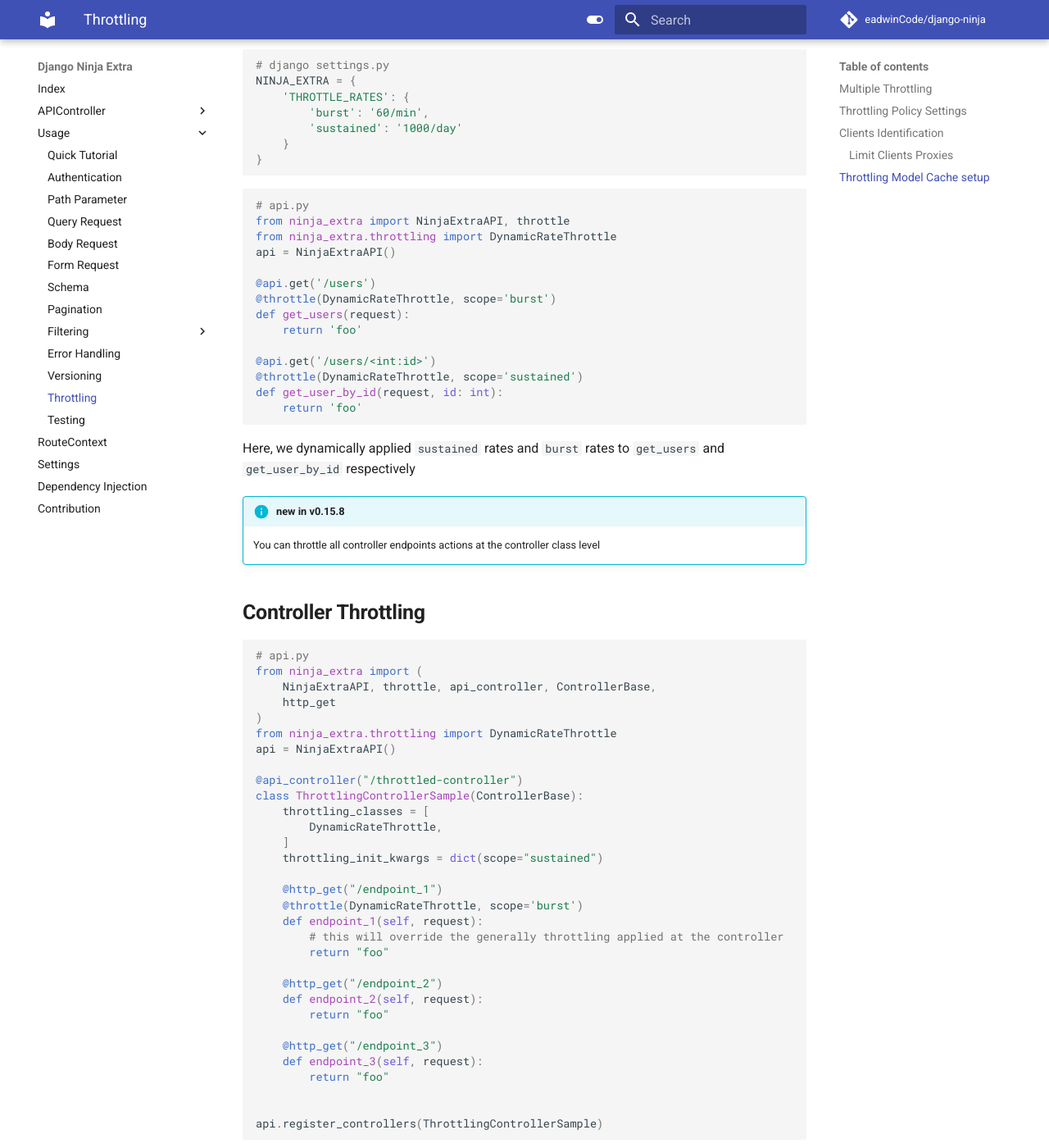
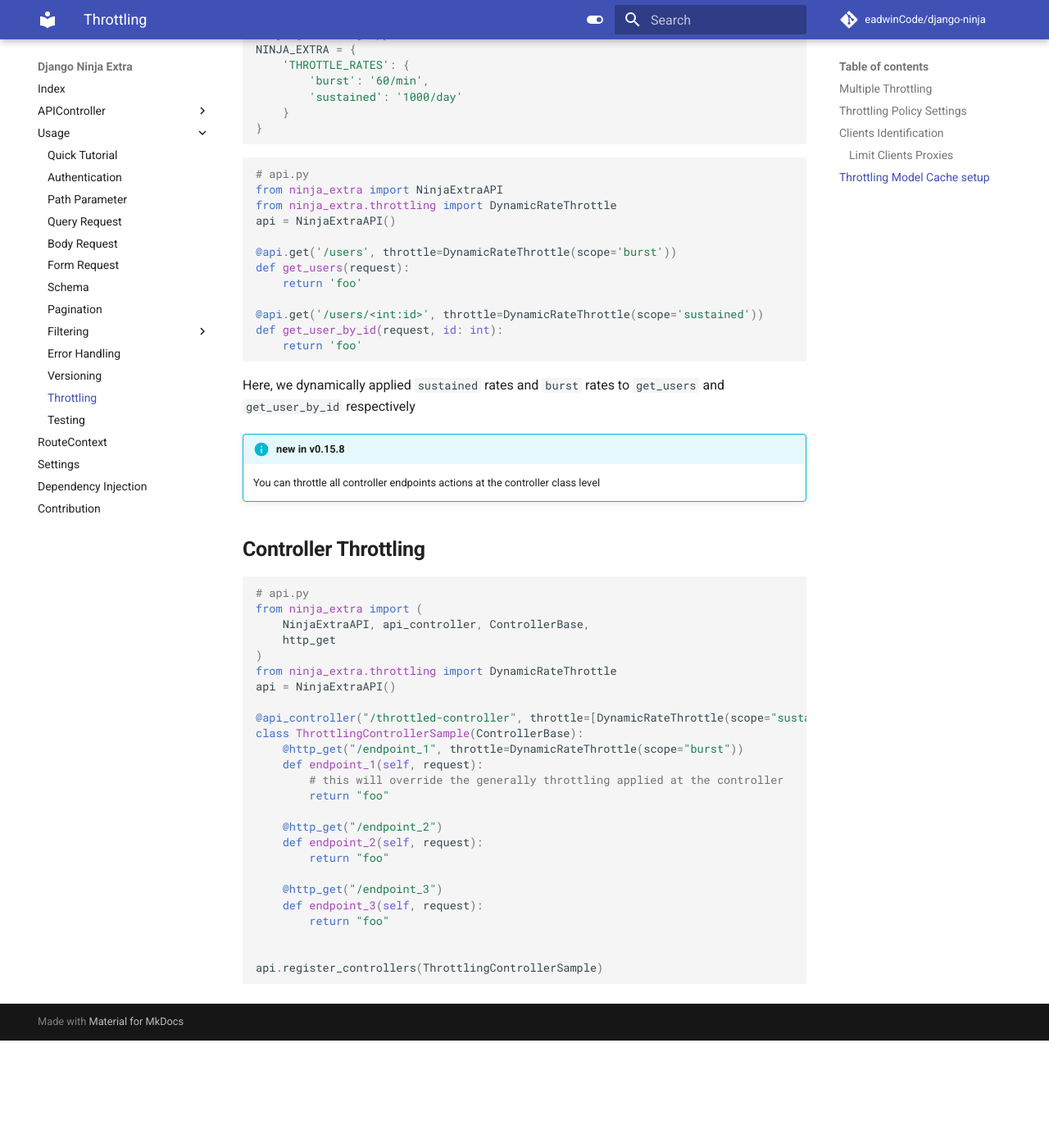
Before and after one commit to eadwinCode/django-ninja-extra, an MkDocs documentation site: the page built from docs/tutorial/throttling.md, in a window 1280 px wide and 1400 px high, scrolled down 3772 px. Shown: the whole window at 82% size. Built offline with MkDocs 1.6.1 and Material for MkDocs 9.7.7, drawn with Linux system fonts in a browser that asks for light colours; comment, search, counter and statistics services are not loaded; after the commit the page ends 5041 px from its top, so only the background shows below that; some of the changed text lies outside the part shown.

Commit message:
Updated docs

````diff
--- a/docs/tutorial/throttling.md
+++ b/docs/tutorial/throttling.md
@@ -4,11 +4,11 @@ Throttling can be seen as a permission that determines if a request should be au
 It indicates a temporary state used to control the rate of requests that clients can make to an API.
 
 ```python
-from ninja_extra import NinjaExtraAPI, throttle
+from ninja_extra import NinjaExtraAPI
+from ninja_extra.throttling import UserRateThrottle, AnonRateThrottle
 api = NinjaExtraAPI()
 
-@api.get('/users')
-@throttle  # this will apply default throttle classes [UserRateThrottle, AnonRateThrottle]
+@api.get('/users', throttle=[AnonRateThrottle(), UserRateThrottle()])
 def my_throttled_endpoint(request):
     return 'foo'
 ```
@@ -23,7 +23,7 @@ constraints, which could be burst throttling rate or sustained throttling rates,
 for example, you might want to limit a user to a maximum of 60 requests per minute, and 1000 requests per day.
 
 ```python
-from ninja_extra import NinjaExtraAPI, throttle
+from ninja_extra import NinjaExtraAPI
 from ninja_extra.throttling import UserRateThrottle
 api = NinjaExtraAPI()
 
@@ -36,8 +36,7 @@ class User1000PerDayRateThrottle(UserRateThrottle):
     rate = "1000/day"
     scope = "days"
 
-@api.get('/users')
-@throttle(User60MinRateThrottle, User1000PerDayRateThrottle)
+@api.get('/users', throttle=[User60MinRateThrottle(), User1000PerDayRateThrottle()])
 def my_throttled_endpoint(request):
     return 'foo'
 
@@ -61,13 +60,12 @@ NINJA_EXTRA = {
 The rate descriptions used in `THROTTLE_RATES` may include `second`, `minute`, `hour` or `day` as the throttle period.
 
 ```python
-from ninja_extra import NinjaExtraAPI, throttle
+from ninja_extra import NinjaExtraAPI
 from ninja_extra.throttling import UserRateThrottle
 
 api = NinjaExtraAPI()
 
-@api.get('/users')
-@throttle(UserRateThrottle)
+@api.get('/users', throttle=UserRateThrottle())
 def my_throttled_endpoint(request):
     return 'foo'
 ```
@@ -162,17 +160,15 @@ NINJA_EXTRA = {
 
 ```python
 # api.py
-from ninja_extra import NinjaExtraAPI, throttle
+from ninja_extra import NinjaExtraAPI
 from ninja_extra.throttling import DynamicRateThrottle
 api = NinjaExtraAPI()
 
-@api.get('/users')
-@throttle(DynamicRateThrottle, scope='burst')
+@api.get('/users', throttle=DynamicRateThrottle(scope='burst'))
 def get_users(request):
     return 'foo'
 
-@api.get('/users/<int:id>')
-@throttle(DynamicRateThrottle, scope='sustained')
+@api.get('/users/<int:id>', throttle=DynamicRateThrottle(scope='sustained'))
 def get_user_by_id(request, id: int):
     return 'foo'
 ```
@@ -187,21 +183,15 @@ Here, we dynamically applied `sustained` rates and `burst` rates to `get_users`
 ```python
 # api.py
 from ninja_extra import (
-    NinjaExtraAPI, throttle, api_controller, ControllerBase,
+    NinjaExtraAPI, api_controller, ControllerBase,
     http_get
 )
 from ninja_extra.throttling import DynamicRateThrottle
 api = NinjaExtraAPI()
 
-@api_controller("/throttled-controller")
+@api_controller("/throttled-controller", throttle=[DynamicRateThrottle(scope="sustained")])
 class ThrottlingControllerSample(ControllerBase):
-    throttling_classes = [
-        DynamicRateThrottle,
-    ]
-    throttling_init_kwargs = dict(scope="sustained")
-
-    @http_get("/endpoint_1")
-    @throttle(DynamicRateThrottle, scope='burst')
+    @http_get("/endpoint_1", throttle=DynamicRateThrottle(scope="burst"))
     def endpoint_1(self, request):
         # this will override the generally throttling applied at the controller
         return "foo"
````
Also changed, not shown: 1 other file.
